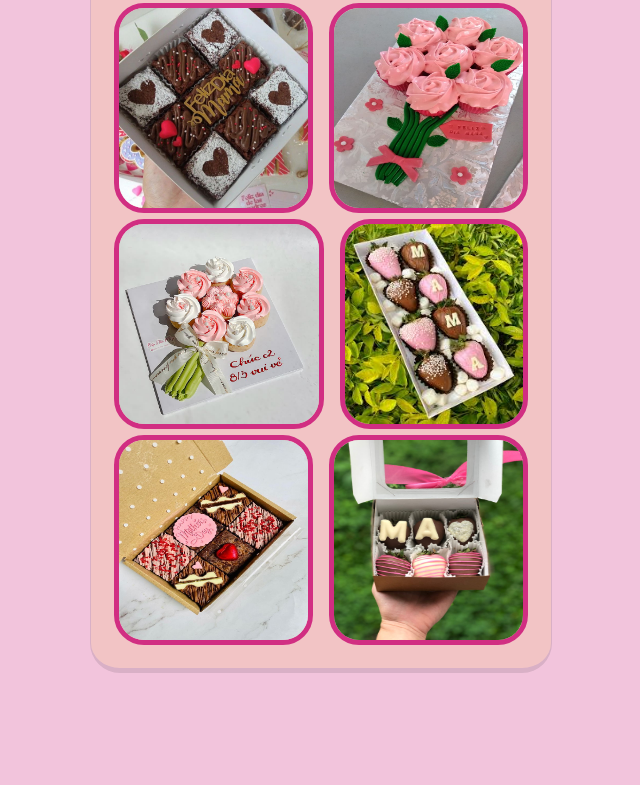
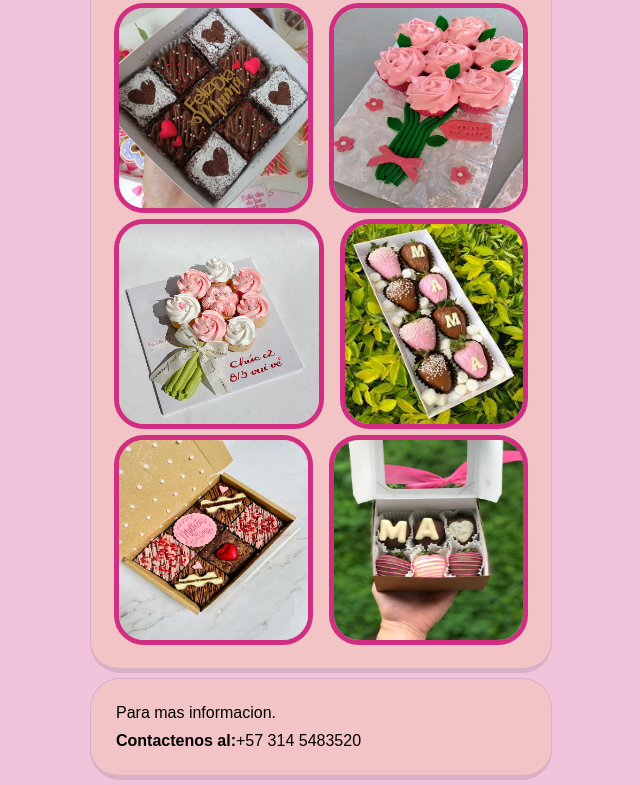
Before and after one commit to Juan55550/Sweet-Sofi, a plain HTML site: page index.html in a window 1280 px wide. Shown: the part 982-1767 px from the top of the page, without its empty margins (319-959 px from the left). Before the commit the page ends 1660 px from the top, so only its background shows below. Drawn offline with Linux system fonts and the light colour scheme; a web font is replaced by a local one.

Commit message:
Add files via upload

```diff
--- a/index.html
+++ b/index.html
@@ -62,8 +62,9 @@
 
         </div>
 
-        <footer>
-
+        <footer class="cabeza">
+            <p>Para mas informacion.</p>
+            <p><strong>Contactenos al:</strong>+57 314 5483520</p>
         </footer>
     </body>
 </html>
```
